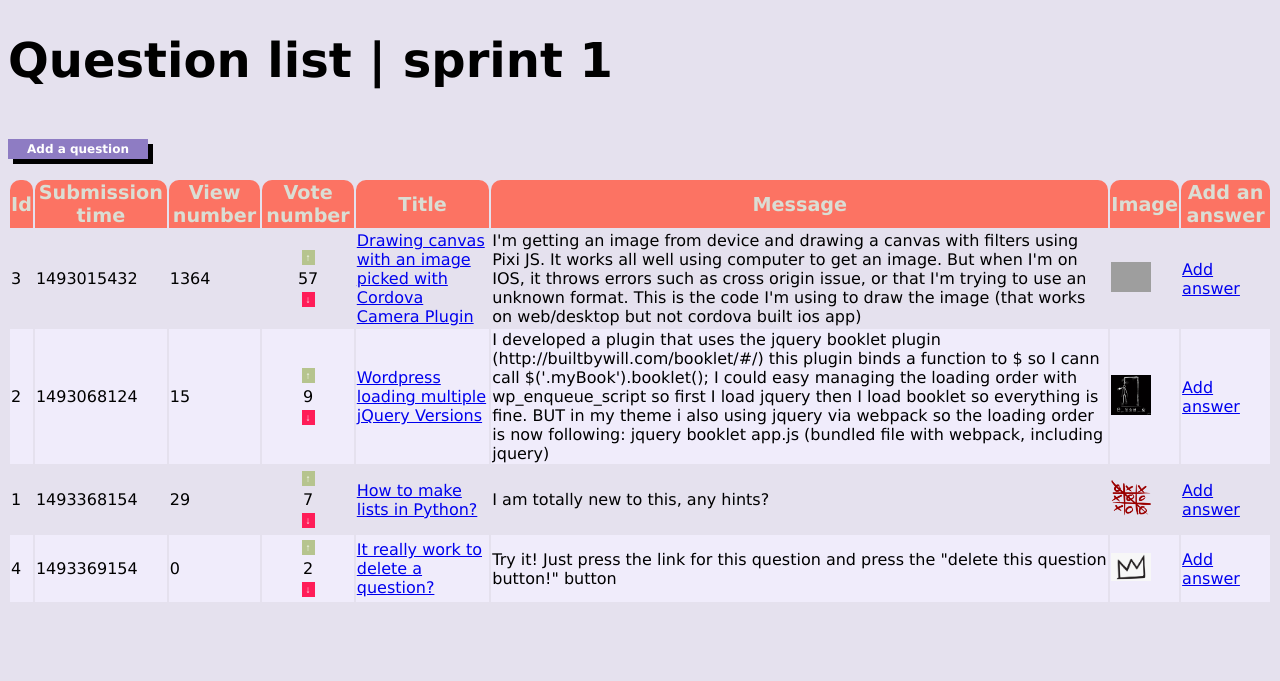
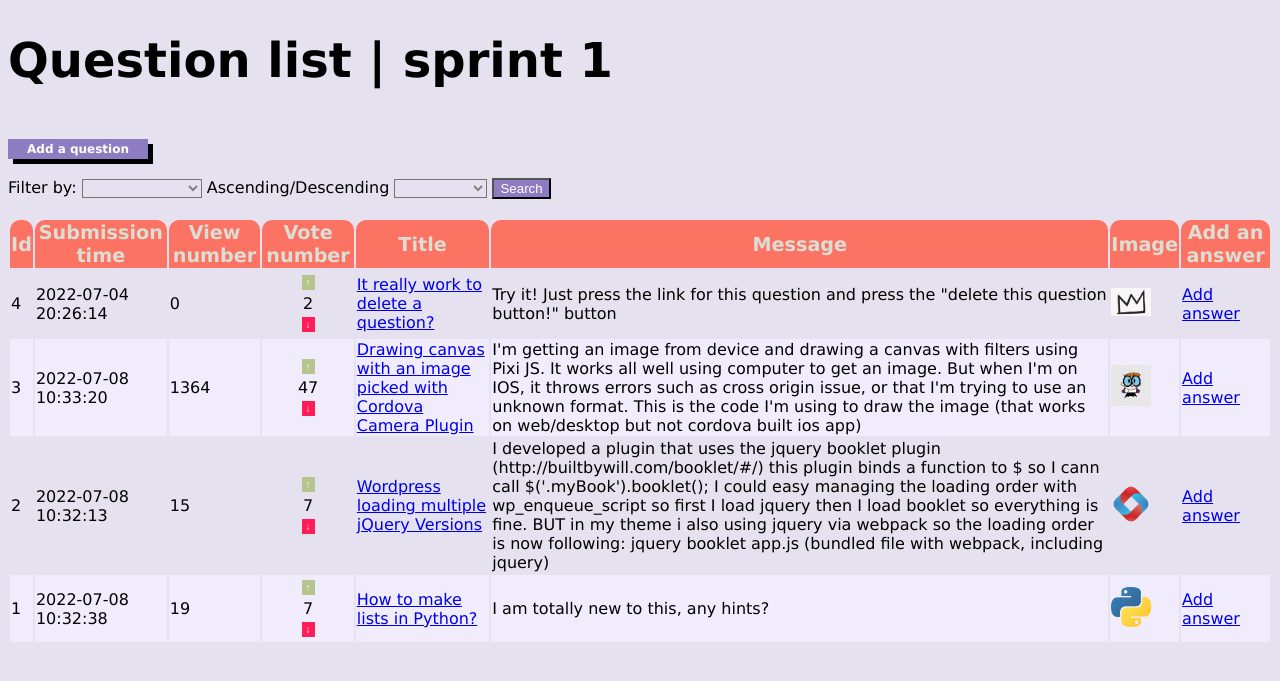
Before and after one commit to MadalinaRadulescu/Ask-Mate, a Flask app: page /list in a window 1280 px wide. Shown: the top 681 px of the page. Run offline with Flask 2, Linux system fonts and the light colour scheme; some libraries are stand-ins or nearby versions; grey boxes are pictures that could not be loaded.

Commit message:
filter done

```diff
--- a/data_processing.py
+++ b/data_processing.py
@@ -1,5 +1,6 @@
 import csv
 from typing import List
+from datetime import datetime
 
 QUESITON = "question.csv"
 ANSWER = "answer.csv"
@@ -21,6 +22,10 @@ ANSWER_HEADER = [
     "image",
 ]
 
+def today_day():
+    return datetime.now().strftime("%Y-%m-%d %H:%M:%S")
+
+
 
 def get_all_dic(filename):
     list_dictionary_question = []
@@ -32,7 +37,10 @@ def get_all_dic(filename):
 
 
 def sorting_dictionary_list(list1, title, desc_or_asc):
-    return sorted(list1, key=lambda dic: dic[title], reverse=desc_or_asc)
+    if desc_or_asc == "desc":
+        return sorted(list1, key=lambda dic: dic[(title)], reverse=False)
+    else:
+        return sorted(list1, key=lambda dic: dic[(title)], reverse=True)
 
 
 def add_to_csv(filename, dictionary):
--- a/question.csv
+++ b/question.csv
@@ -1,6 +1,6 @@
 id,submission_time,view_number,vote_number,title,message,image
-1,1493368154,29,7,How to make lists in Python?,"I am totally new to this, any hints?",Tic_tac_toe.svg.png
-2,1493068124,15,9,Wordpress loading multiple jQuery Versions,"I developed a plugin that uses the jquery booklet plugin (http://builtbywill.com/booklet/#/) this plugin binds a function to $ so I cann call $('.myBook').booklet();
+1,2022-07-08 10:32:38,19,7,How to make lists in Python?,"I am totally new to this, any hints?",1200px-Python-logo-notext.svg.png
+2,2022-07-08 10:32:13,15,7,Wordpress loading multiple jQuery Versions,"I developed a plugin that uses the jquery booklet plugin (http://builtbywill.com/booklet/#/) this plugin binds a function to $ so I cann call $('.myBook').booklet();
 
 I could easy managing the loading order with wp_enqueue_script so first I load jquery then I load booklet so everything is fine.
 
@@ -8,8 +8,8 @@ BUT in my theme i also using jquery via webpack so the loading order is now foll
 
 jquery
 booklet
-app.js (bundled file with webpack, including jquery)",ab67616d0000b27391d6e3d57314bcc012c46ddc.jpeg
-3,1493015432,1364,57,Drawing canvas with an image picked with Cordova Camera Plugin,"I'm getting an image from device and drawing a canvas with filters using Pixi JS. It works all well using computer to get an image. But when I'm on IOS, it throws errors such as cross origin issue, or that I'm trying to use an unknown format.
+app.js (bundled file with webpack, including jquery)",u8Hy2Sf.png
+3,2022-07-08 10:33:20,1364,47,Drawing canvas with an image picked with Cordova Camera Plugin,"I'm getting an image from device and drawing a canvas with filters using Pixi JS. It works all well using computer to get an image. But when I'm on IOS, it throws errors such as cross origin issue, or that I'm trying to use an unknown format.
 
-This is the code I'm using to draw the image (that works on web/desktop but not cordova built ios app)",403-4036681_report-clipart-dashboard-dashboard-icon-png-transparent-png.png
-4,1493369154,0,2,It really work to delete a question?,"Try it! Just press the link for this question and press the ""delete this question button!"" button ",16-165339_basquiat-crown-png-clip-library-transparent-basquiat-crown.png
+This is the code I'm using to draw the image (that works on web/desktop but not cordova built ios app)",33165_aec67ee37503ac6b4ccf2ff02db05448.png
+4,2022-07-04 20:26:14,0,2,It really work to delete a question?,"Try it! Just press the link for this question and press the ""delete this question button!"" button ",16-165339_basquiat-crown-png-clip-library-transparent-basquiat-crown.png
--- a/server.py
+++ b/server.py
@@ -1,3 +1,4 @@
+from codecs import ascii_decode
 from flask import Flask, render_template, redirect, request, url_for
 import data_processing
 import os
@@ -17,8 +18,24 @@ def main_page():
 
 @app.route("/list")
 def question_list():
-    list_question = data_processing.sorting_dictionary_list(
-        data_processing.get_all_dic(data_processing.QUESITON), "submission_time", False
+    sort_by = request.args.get("sort-by")
+    asc_desc = request.args.get("asc-desc")
+    if sort_by:
+        list_question =data_processing.sorting_dictionary_list(
+            data_processing.get_all_dic(data_processing.QUESITON), sort_by, False
+        )
+    if asc_desc:
+         list_question =data_processing.sorting_dictionary_list(
+            data_processing.get_all_dic(data_processing.QUESITON), "submission_time", asc_desc
+        )
+    if sort_by and asc_desc:
+        list_question =data_processing.sorting_dictionary_list(
+            data_processing.get_all_dic(data_processing.QUESITON), sort_by, asc_desc
+        )
+
+    else:
+        list_question =data_processing.sorting_dictionary_list(
+        data_processing.get_all_dic(data_processing.QUESITON), "id", False
     )
     return render_template("question-list.html", list_question=list_question)
 
@@ -45,9 +62,7 @@ def add_question():
     if request.method == "POST":
         for title in data_processing.QUESTION_HEADER:
             question_dic["id"] = str(int(max([dic["id"] for dic in list_question])) + 1)
-            question_dic["submission_time"] = str(
-                int(max([dic["submission_time"] for dic in list_question])) + 1000
-            )
+            question_dic["submission_time"] = data_processing.today_day()
             question_dic["view_number"] = str(0)
             question_dic["vote_number"] = str(0)
             question_dic[title] = request.form.get(title)
@@ -73,6 +88,7 @@ def edit_question(question_id):
         for dic in question_list_dic:
             if dic["id"] == str(question_id):
                 for title in data_processing.QUESTION_HEADER[4:]:
+                    dic["submission_time"] = data_processing.today_day()
                     dic[title] = request.form.get(title)
                 try:
                     f = request.files["File"]
@@ -99,9 +115,7 @@ def add_answer_to_question(question_id):
     if request.method == "POST":
         for title in data_processing.ANSWER_HEADER:
             answer_dic["id"] = str(int(max([dic["id"] for dic in answer_list])) + 1)
-            answer_dic["submission_time"] = str(
-                int(max([dic["submission_time"] for dic in answer_list])) + 1000
-            )
+            answer_dic["submission_time"] = data_processing.today_day()
             answer_dic["vote_number"] = "0"
             answer_dic["question_id"] = question_id
             answer_dic[title] = request.form.get(title)
--- a/static/style.css
+++ b/static/style.css
@@ -104,3 +104,14 @@ input,textarea{background-color: #e5e1ee;}
 
 }
 #question_for_answers{font-size: 250%;}
+
+#filter-names{font-size: 100%;}
+
+#main-title{font-size: 300%; text-align: center;}
+#main-link{font-size: 200%; position: absolute; right: 450px}
+
+#main-photo{
+            position: absolute;
+            top: 300px;
+            width: 700px;
+}
--- a/templates/main.html
+++ b/templates/main.html
@@ -6,8 +6,10 @@
     <link rel="stylesheet" href="{{ url_for('static', filename='style.css') }}" />
 </head>
 <body>
-    <h1>Ask mate</h1>
-    <a href="/list">Go to question list</a>
+    <h1 id="main-title">Ask mate</h1>
+    <a href="/list" id="main-link">Go to question list</a>
+    <img src="https://lh3.googleusercontent.com/0zoyA2OHFJ3eV_MQ5a-2nc8H4LCfHHsQ4mAvQTBowL2eIskc2-1VLDBnBpiu92nkTnthSSk-Hc8RSt9uzq6kc545ZiWk_PNfn2mPm-nHEZPmme5eLVIAe_JB8Ca2tzllfUH4yBbD=w2400"id="main-photo">
+
 
 </body>
 </html>
--- a/templates/question-list.html
+++ b/templates/question-list.html
@@ -9,8 +9,32 @@
     <h1 id="title-title">Question list | sprint 1</h1>
     <br>
       <div class="main">  <a href="{{url_for('add_question') }}" id="add-href">Add a question</a> </div>
+    <br>
+    <form action="/list">
+                <label for="sort-by" id="filter-names" >Filter by:</label>
+                    <select name="sort-by" type="submit" style="background: #e5e1ee;color:grey;">
+                        <option value="None"></option>
+                        <option value="title">Title</option>
+                        <option value="id">Id</option>
+                        <option value="submission_time">Submission time</option>
+                        <option value="view_number">View number</option>
+                        <option value="vote_number">Vote number</option>
 
+
+                    </select>
+
+                <label for="asc-desc" id="filter-names">Ascending/Descending</label>
+                    <select name="asc-desc" type="submit" style="background: #e5e1ee;color:grey;">
+                        <option value="None"></option>
+                        <option value="asc">Descending</option>
+                        <option value="desc">Ascending</option>
+
+
+                    </select>
+            <button type="submit" id="button" style="background: #8e7cc3;color:white;">Search</button>
+  </form>
     <br>
+
     <table>
         <thead>
             <tr>
```
Also changed, not shown: static/images/1200px-Python-logo-notext.svg.png (added), static/images/33165_aec67ee37503ac6b4ccf2ff02db05448.png (added), static/images/42600309_2022342944496427_5275300951475879936_n.jpeg (added), static/images/Screenshot_2022-07-06_at_18.56.34.png (added), static/images/download.jpeg (added), static/images/kisspng-dashboard-computer-icons-portable-network-graphics-5c5ceb528feef2.7312594615495934265896.jpg (added), static/images/u8Hy2Sf.png (added), 1 other file.
